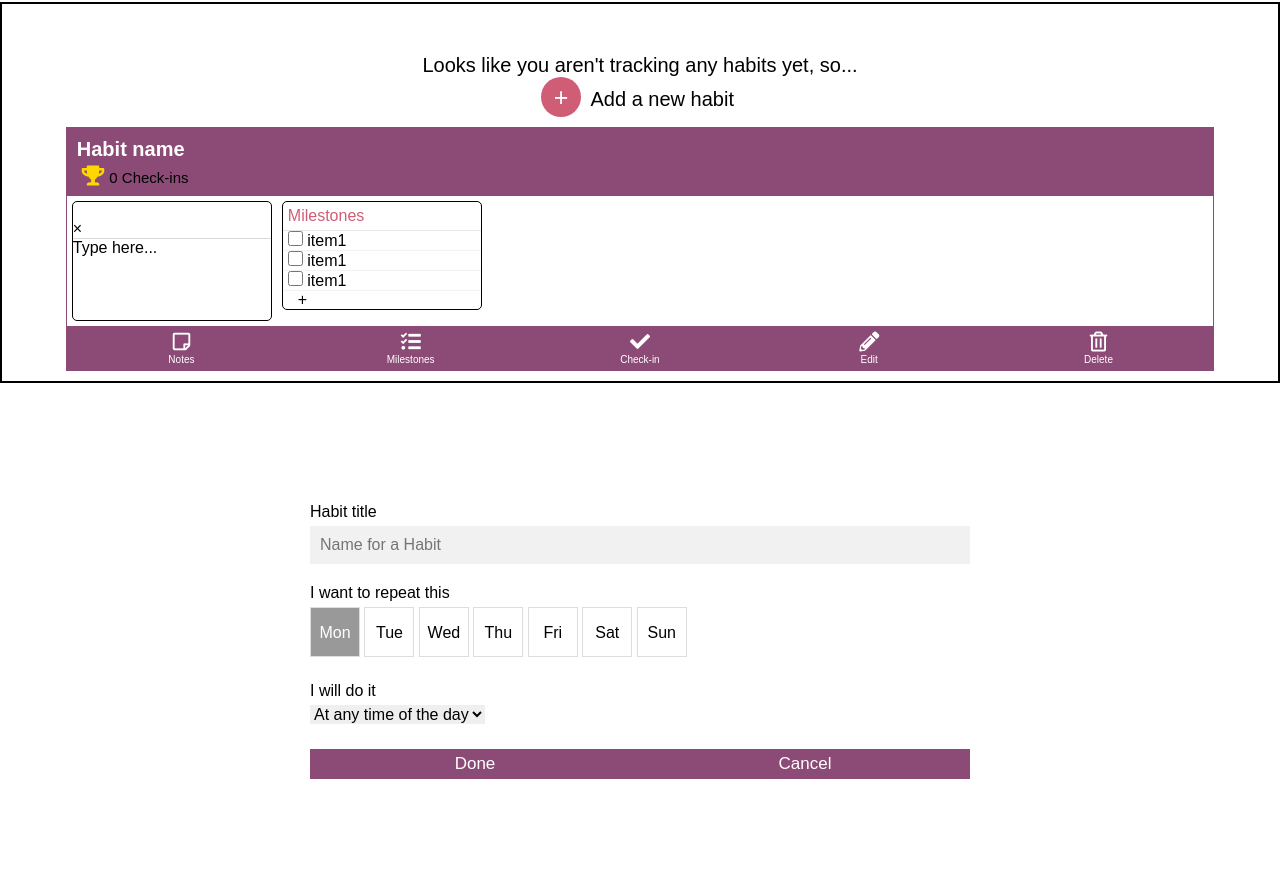
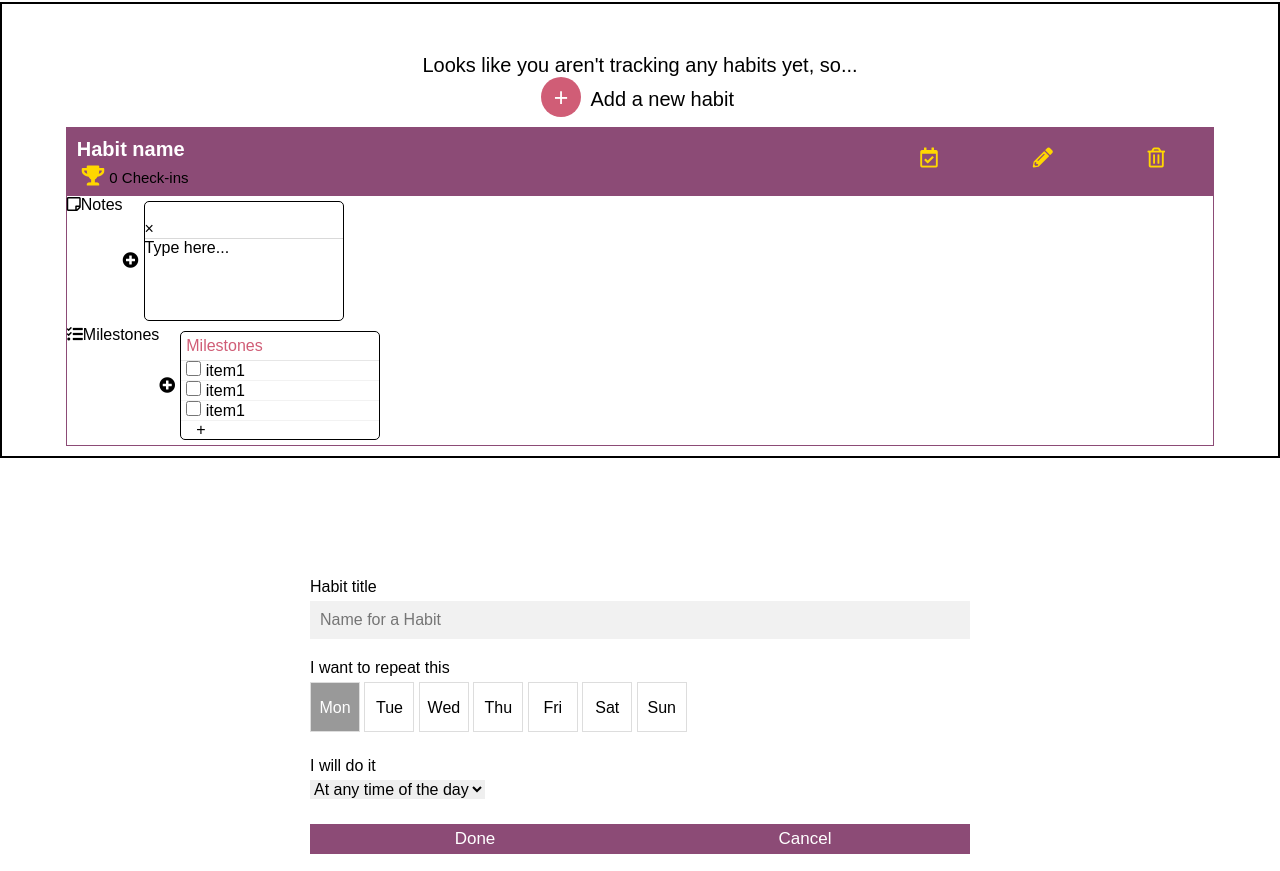
Before and after one commit to mukthaK/habit-tracking-full-stack-capstone, a website: page public/index.html in a window 1280 px wide. Shown: the part 2160-3031 px from the top of the page. Drawn offline with nearby package versions, Linux system fonts and the light colour scheme; a web font is replaced by a local one.

Commit message:
changed layout of individual habit container

```diff
--- a/public/css/style.css
+++ b/public/css/style.css
@@ -1,7 +1,10 @@
+* {
+    box-sizing: border-box;
+}
+
 html,
 body {
     font-family: 'Monda', sans-serif;
-
 }
 
 button {
@@ -145,7 +148,7 @@ header {
     font-size: 20px;
 }
 
-/* Sign Up section */
+/* Sign Up  and Log In section */
 
 .signup-section,
 .login-section {
@@ -212,8 +215,6 @@ fieldset {
     color: #d05d76;
 }
 
-/* Log In screen */
-
 /* User dashboard */
 
 .user-dashboard {
@@ -258,10 +259,22 @@ fieldset {
     border: 1px solid rgb(140, 75, 118);
 }
 
+.habit-container {
+    display: flex;
+    justify-content: center;
+    flex-direction: column;
+}
+
 .habit-name {
     background-color: rgb(140, 75, 118);
     font-size: 20px;
     padding: 10px 0 5px 10px;
+    display: flex;
+}
+
+.habit-title,
+.habit-edit-bar {
+    width: 100%;
 }
 
 .habit-name i {
@@ -297,14 +310,14 @@ fieldset {
 }
 
 .habit-edit-bar {
-    width: 100%;
+    /*    width: auto;*/
     background-color: rgb(140, 75, 118);
     overflow: auto;
 
 }
 
 .habit-edit-bar a {
-    float: left;
+    float: right;
     width: 20%;
     text-align: center;
     padding: 5px 0;
@@ -321,9 +334,11 @@ fieldset {
     overflow: hidden;
 }
 
+/*
 .habit-notes {
     float: left;
 }
+*/
 
 .handle {
     border-bottom: 1px solid #d9d9d9;
@@ -409,6 +424,8 @@ fieldset {
 
 .habit-milestones p {
     border-bottom: 1px solid #e6e6e6;
+    color: #d05d76;
+    padding: 5px;
 }
 
 .milestone-add-button {
@@ -423,11 +440,6 @@ input[type=checkbox] {
     overflow: hidden;
 }
 
-.habit-milestones p {
-    color: #d05d76;
-    padding: 5px;
-}
-
 input[type=checkbox] {
     cursor: pointer;
 
@@ -437,6 +449,17 @@ input[type=checkbox] {
     display: block;
     padding-left: 5px;
     border-bottom: 1px solid #f2f2f2;
+}
+
+
+.notes-container,
+.milestone-container {
+    display: flex;
+}
+
+.milestone-title {
+    width: 100%;
+
 }
 
 input[type=checked]:checked {
--- a/public/index.html
+++ b/public/index.html
@@ -119,10 +119,21 @@
         </div>
         <div class="habit-container">
             <div class="habit-name">
-                <h4>Habit name</h4>
-                <p><i class="fas fa-trophy"></i>0 Check-ins</p>
+                <div class="habit-title">
+                    <h4>Habit name</h4>
+                    <p><i class="fas fa-trophy"></i>0 Check-ins
+                    </p>
+                </div>
+                <div class="habit-edit-bar">
+                    <!--                    <a href="#"><i class="fas fa-check" id="checkin-habit-js"></i><span>Check-in</span></a>-->
+                    <a href="#"><i class="far fa-trash-alt" id="delete-habit-js"></i></a>
+                    <a href="#"><i class="fas fa-pencil-alt" id="edit-habit-js"></i></a>
+                    <a href="#"><i class="far fa-calendar-check"></i></a>
+                </div>
             </div>
-            <div class="habit-notes-wrapper">
+            <div class="notes-container">
+                <span><i class="far fa-sticky-note"></i>Notes</span>
+                <button type="submit" class="add-notes-button"><i class="fas fa-plus-circle"></i></button>
                 <div class="habit-notes">
                     <div class="sticky-note-pre ui-widget-content">
                         <div class="handle">&nbsp;
@@ -131,11 +142,14 @@
                         <div contenteditable class="contents">Type here...</div>
                     </div>
                 </div>
+            </div>
+            <div class="milestone-container">
+                <p><i class="fas fa-tasks"></i>Milestones</p>
+                <button type="submit" class="add-milestones-button"><i class="fas fa-plus-circle"></i></button>
                 <div class="habit-milestones">
-                    <p>Milestones</p>
 
                     <div class="milestone-list">
-
+                        <p>Milestones</p>
                         <label for="milestone">
                         <input type="checkbox" name="milestone-item" id="milestone" />
                         <span>item1</span></label>
@@ -147,18 +161,10 @@
                         <label for="milestone">
                         <input type="checkbox" name="milestone-item" id="milestone" />
                         <span>item1</span></label>
+
                         <button type="submit" class="milestone-add-button"><span>+</span></button>
                     </div>
                 </div>
-            </div>
-            <div class="habit-edit-bar">
-                <a href="#"><i class="far fa-sticky-note" id="edit-notes-js"></i><span>Notes</span></a>
-                <a href="#"><i class="fas fa-tasks" id="edit-milestones-js"></i><span>Milestones</span></a>
-                <a href="#"><i class="fas fa-check" id="checkin-habit-js"></i><span>Check-in</span></a>
-                <a href="#"><i class="fas fa-pencil-alt" id="edit-habit-js"></i><span>Edit</span></a>
-
-                <a href="#"><i class="far fa-trash-alt" id="delete-habit-js"></i><span>Delete</span></a>
-
             </div>
         </div>
     </main>
```
